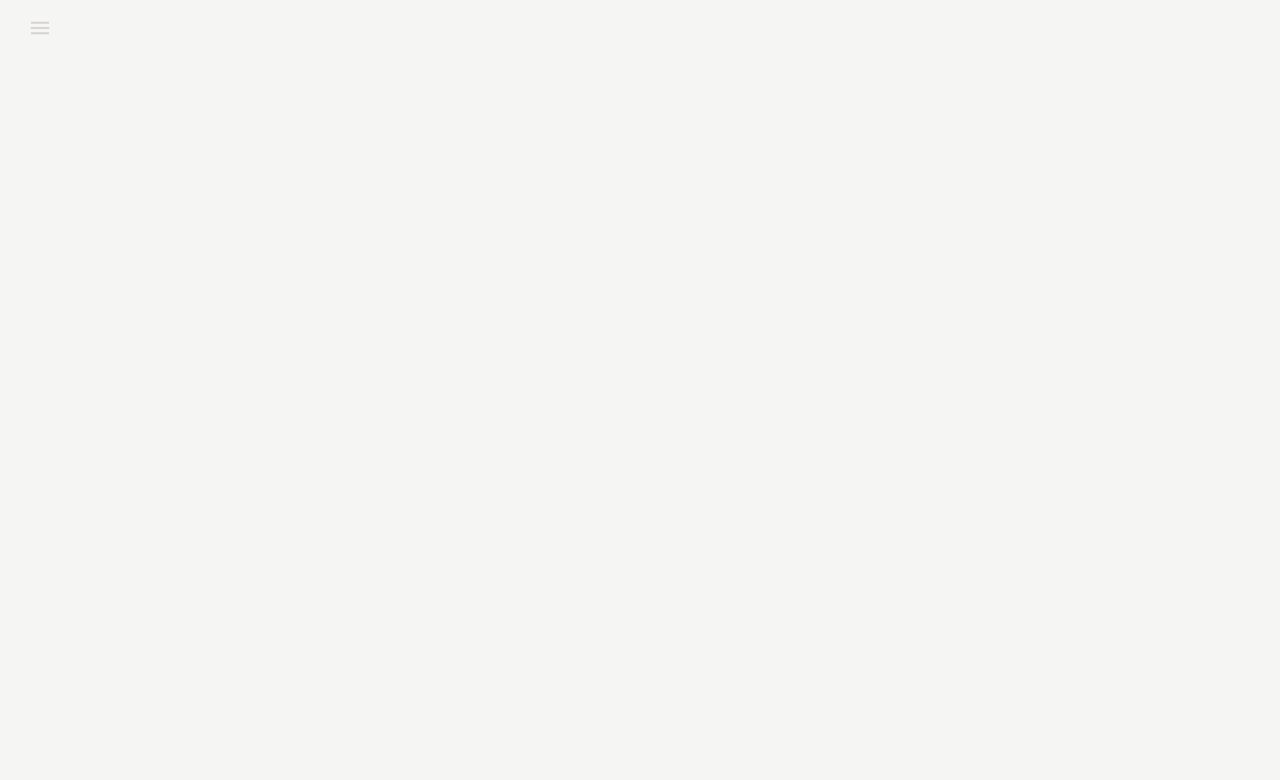
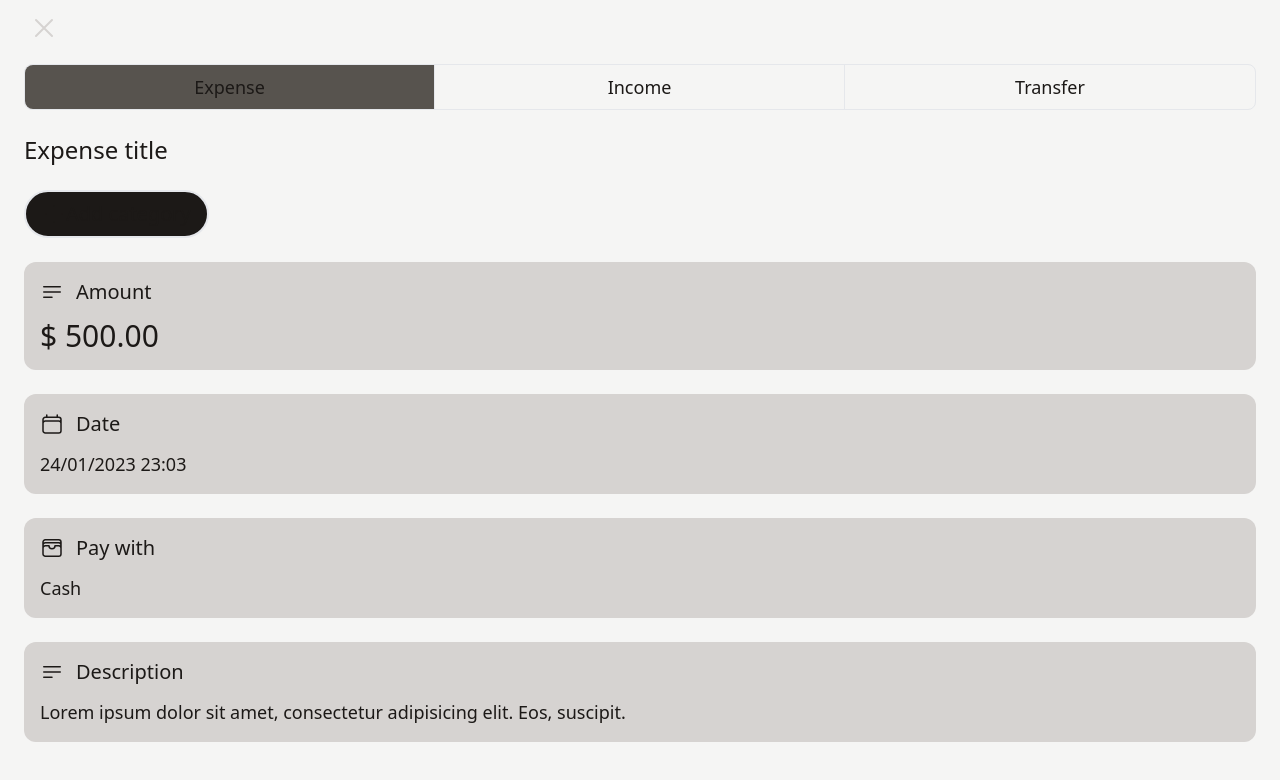
Before and after one commit to Iafcy622/bookeeper, a SvelteKit app: page /input in a window 1280 px wide. Before the commit this address had no page. Shown: the top 780 px of the page. Built offline with nearby package versions, Linux system fonts and the light colour scheme.

Commit message:
Added basic layout of Input form (Expense).

```diff
--- a/src/lib/home/BottomNav.svelte
+++ b/src/lib/home/BottomNav.svelte
@@ -1,7 +1,7 @@
-<div class="w-screen h-14 dark:bg-zinc-800 fixed bottom-0 inset-x-0 opacity-90 grid grid-cols-2">
+<nav class="w-screen h-14 dark:bg-zinc-800 fixed bottom-0 inset-x-0 opacity-90 grid grid-cols-2">
 	<button class="font-medium text-violet-400 text-lg">Home</button>
 	<button class="font-medium text-lg">Account</button>
-	<button class="absolute p-3 bg-violet-500 rounded-full -top-6 inset-x-0 mx-auto w-12 h-12">
+	<a class="absolute p-3 bg-violet-500 rounded-full -top-6 inset-x-0 mx-auto w-12 h-12" href="/input">
 		<svg
 			xmlns="http://www.w3.org/2000/svg"
 			fill="none"
@@ -11,5 +11,5 @@
 		>
 			<path stroke-linecap="round" stroke-linejoin="round" d="M12 4.5v15m7.5-7.5h-15" />
 		</svg>
-	</button>
-</div>
+	</a>
+</nav>
--- /dev/null
+++ b/src/lib/input/InputExpense.svelte
@@ -0,0 +1,108 @@
+<script>
+	import Card from '$lib/components/Card.svelte';
+</script>
+
+<section class="text-2xl">
+	<h2 class="mb-6">Expense title</h2>
+	<div class="mb-6">
+		<div class="bg-stone-900 rounded-full px-4 py-2 border-2 inline-flex items-center">
+			<svg
+				xmlns="http://www.w3.org/2000/svg"
+				fill="none"
+				viewBox="0 0 24 24"
+				stroke-width="2"
+				stroke="currentColor"
+				class="w-6 h-6"
+			>
+				<path stroke-linecap="round" stroke-linejoin="round" d="M12 4.5v15m7.5-7.5h-15" />
+			</svg>
+			<p class="text-xl">Add category</p>
+		</div>
+	</div>
+	<div>
+        <button class="bg-stone-300 p-4 mb-6 dark:bg-zinc-800 w-full text-left rounded-xl">
+			<div class="flex items-center justify-start mb-3">
+				<svg
+					xmlns="http://www.w3.org/2000/svg"
+					fill="none"
+					viewBox="0 0 24 24"
+					stroke-width="1.5"
+					stroke="currentColor"
+					class="w-6 h-6 mr-3"
+				>
+					<path
+						stroke-linecap="round"
+						stroke-linejoin="round"
+						d="M3.75 6.75h16.5M3.75 12h16.5m-16.5 5.25H12"
+					/>
+				</svg>
+				<p class="text-xl font-medium ">Amount</p>
+			</div>
+			<p class="text-3xl dark:text-stone-300">
+				$ 500.00
+			</p>
+		</button>
+		<button class="bg-stone-300 p-4 mb-6 dark:bg-zinc-800 w-full text-left rounded-xl">
+			<div class="flex items-center justify-start mb-3">
+				<svg
+					xmlns="http://www.w3.org/2000/svg"
+					fill="none"
+					viewBox="0 0 24 24"
+					stroke-width="1.5"
+					stroke="currentColor"
+					class="w-6 h-6 mr-3"
+				>
+					<path
+						stroke-linecap="round"
+						stroke-linejoin="round"
+						d="M6.75 3v2.25M17.25 3v2.25M3 18.75V7.5a2.25 2.25 0 012.25-2.25h13.5A2.25 2.25 0 0121 7.5v11.25m-18 0A2.25 2.25 0 005.25 21h13.5A2.25 2.25 0 0021 18.75m-18 0v-7.5A2.25 2.25 0 015.25 9h13.5A2.25 2.25 0 0121 11.25v7.5"
+					/>
+				</svg>
+				<p class="text-xl font-medium">Date</p>
+			</div>
+			<p class="text-lg dark:text-stone-300">24/01/2023 23:03</p>
+		</button>
+		<button class="bg-stone-300 p-4 mb-6 dark:bg-zinc-800 w-full text-left rounded-xl">
+			<div class="flex items-center justify-start mb-3">
+				<svg
+					xmlns="http://www.w3.org/2000/svg"
+					fill="none"
+					viewBox="0 0 24 24"
+					stroke-width="1.5"
+					stroke="currentColor"
+					class="w-6 h-6 mr-3"
+				>
+					<path
+						stroke-linecap="round"
+						stroke-linejoin="round"
+						d="M21 12a2.25 2.25 0 00-2.25-2.25H15a3 3 0 11-6 0H5.25A2.25 2.25 0 003 12m18 0v6a2.25 2.25 0 01-2.25 2.25H5.25A2.25 2.25 0 013 18v-6m18 0V9M3 12V9m18 0a2.25 2.25 0 00-2.25-2.25H5.25A2.25 2.25 0 003 9m18 0V6a2.25 2.25 0 00-2.25-2.25H5.25A2.25 2.25 0 003 6v3"
+					/>
+				</svg>
+				<p class="text-xl font-medium">Pay with</p>
+			</div>
+			<p class="text-lg dark:text-stone-300">Cash</p>
+		</button>
+        <button class="bg-stone-300 p-4 mb-6 dark:bg-zinc-800 w-full text-left rounded-xl">
+			<div class="flex items-center justify-start mb-3">
+				<svg
+					xmlns="http://www.w3.org/2000/svg"
+					fill="none"
+					viewBox="0 0 24 24"
+					stroke-width="1.5"
+					stroke="currentColor"
+					class="w-6 h-6 mr-3"
+				>
+					<path
+						stroke-linecap="round"
+						stroke-linejoin="round"
+						d="M3.75 6.75h16.5M3.75 12h16.5m-16.5 5.25H12"
+					/>
+				</svg>
+				<p class="text-xl font-medium ">Description</p>
+			</div>
+			<p class="text-lg dark:text-stone-300">
+				Lorem ipsum dolor sit amet, consectetur adipisicing elit. Eos, suscipit.
+			</p>
+		</button>
+	</div>
+</section>
--- /dev/null
+++ b/src/lib/input/InputIncome.svelte
@@ -0,0 +1 @@
+<h1>Income</h1>
--- /dev/null
+++ b/src/lib/input/InputTransfer.svelte
@@ -0,0 +1 @@
+<h1>Transfer</h1>
--- a/src/routes/+layout.svelte
+++ b/src/routes/+layout.svelte
@@ -1,12 +1,12 @@
 <script>
     import "../app.css";
-    import Nav from "$lib/components/Nav.svelte";
+    // import Nav from "$lib/components/Nav.svelte";
 </script>
 
 <svelte:head>
     <title>Bookeeper</title>
 </svelte:head>
-<Nav />
+<!-- <Nav /> -->
 <main>
     <slot></slot>
 </main>
--- a/src/routes/+page.svelte
+++ b/src/routes/+page.svelte
@@ -3,8 +3,10 @@
     import SpendingPie from "$lib/home/SpendingPie.svelte"
 	import BottomNav from "$lib/home/BottomNav.svelte";
 	import DailyTable from "$lib/home/DailyTable.svelte";
+    import Nav from "$lib/components/Nav.svelte";
 </script>
 
+<Nav />
 <section class="mt-14">
     <SpendingIncomeCards />
     <SpendingPie />
--- /dev/null
+++ b/src/routes/input/+page.svelte
@@ -0,0 +1,51 @@
+<script>
+	import InputExpense from "$lib/input/InputExpense.svelte";
+	import InputIncome from "$lib/input/InputIncome.svelte";
+	import InputTransfer from "$lib/input/InputTransfer.svelte";
+
+	let activated = 0;
+
+	const handleSwitchType = (val) => {
+		activated = val;
+	};
+</script>
+
+<nav class="bg-stone-100 dark:bg-stone-900 py-3 fixed top-0 inset-x-0 px-6">
+	<a href="/" class="p-1 rounded-full">
+		<svg
+			xmlns="http://www.w3.org/2000/svg"
+			fill="none"
+			viewBox="0 0 24 24"
+			stroke-width="1.5"
+			stroke="currentColor"
+			class="inline text-stone-300 w-8 h-8"
+		>
+			<path stroke-linecap="round" stroke-linejoin="round" d="M6 18L18 6M6 6l12 12" />
+		</svg>
+	</a>
+</nav>
+
+<section class="mt-16 mb-6">
+	<div class="grid grid-cols-3 rounded-lg border text-lg">
+		<button
+			class="border-r rounded-l-lg py-2 {activated == 0 ? 'bg-stone-600' : ''}"
+			on:click={() => handleSwitchType(0)}>Expense</button
+		>
+		<button
+			class="border-r py-2 {activated == 1 ? 'bg-stone-600' : ''}"
+			on:click={() => handleSwitchType(1)}>Income</button
+		>
+		<button
+			class="rounded-r-lg py-2 {activated == 2 ? 'bg-stone-600' : ''}"
+			on:click={() => handleSwitchType(2)}>Transfer</button
+		>
+	</div>
+</section>
+
+{#if activated == 0}
+    <InputExpense />
+{:else if activated == 1}
+    <InputIncome />
+{:else if activated == 2}
+    <InputTransfer />
+{/if}
```
Also changed, not shown: src/lib/input/Input.svelte (renamed from src/lib/home/Input.svelte).
